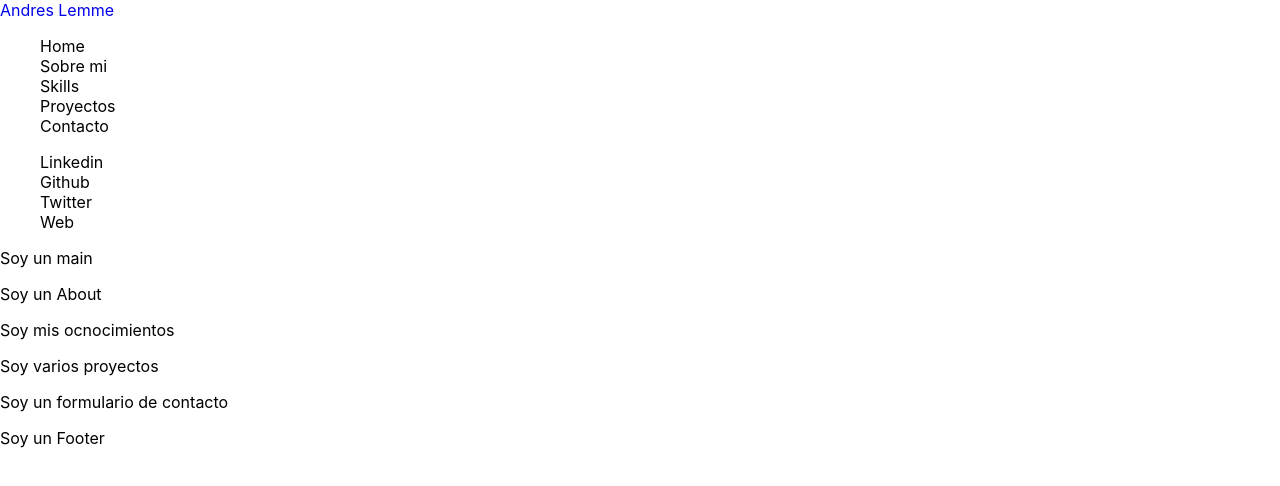
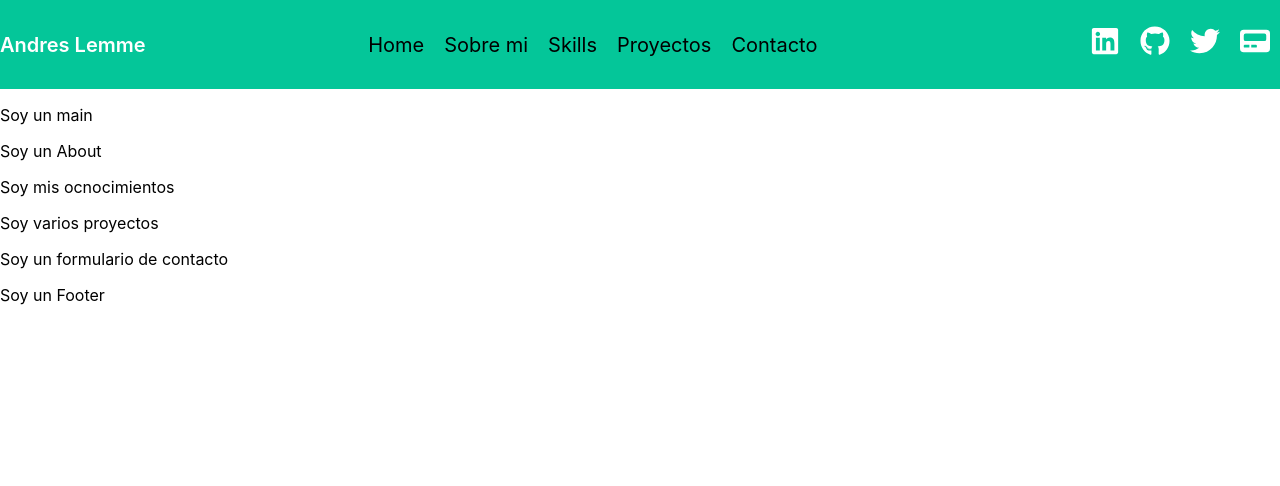
Before and after one commit to andresLemme/paginaPersonal, a React (Create React App) app: page / in a window 1280 px wide. Shown: the top 486 px of the page. Built offline with nearby package versions, Linux system fonts and the light colour scheme.

Commit message:
working header

```diff
--- a/package.json
+++ b/package.json
@@ -3,12 +3,14 @@
   "version": "0.1.0",
   "private": true,
   "dependencies": {
+    "@fortawesome/react-fontawesome": "^0.1.14",
     "@testing-library/jest-dom": "^5.14.1",
     "@testing-library/react": "^11.2.7",
     "@testing-library/user-event": "^12.8.3",
     "node": "^16.5.0",
     "react": "^17.0.2",
     "react-dom": "^17.0.2",
+    "react-icons": "^4.2.0",
     "react-scripts": "4.0.3",
     "sass": "^1.36.0",
     "web-vitals": "^1.1.2"
@@ -36,5 +38,6 @@
       "last 1 firefox version",
       "last 1 safari version"
     ]
-  }
+  },
+  "devDependencies": {}
 }
--- a/src/App.js
+++ b/src/App.js
@@ -10,8 +10,9 @@ import Footer from './Component/Footer';
 
 function App() {
   return (
+    <>
+   <Header/>
     <main>
-   <Header/>
    <Main/>
    <About/>
    <Skill/>
@@ -19,6 +20,7 @@ function App() {
    <Contact/>
    <Footer/>
   </main>
+  </>
   )
 }
 
--- a/src/App.scss
+++ b/src/App.scss
@@ -27,3 +27,8 @@ a{
 li{
   list-style: none;
 }
+main {
+  max-width: 1280px;
+  width: 100%;
+  margin: auto;
+}
--- a/src/Component/Header/Nav/index.js
+++ b/src/Component/Header/Nav/index.js
@@ -1,5 +1,6 @@
 import React from "react";
-import './navStyle.scss'
+import "./navStyle.scss";
+import { FaLinkedin,FaGithub, FaTwitter, FaPager } from "react-icons/fa";
 
 export default function Nav() {
   return (
@@ -15,11 +16,12 @@ export default function Nav() {
         <li>Contacto</li>
       </ul>
       <div className="socialBox">
+
         <ul className="ul-social-link">
-          <li>Linkedin</li>
-          <li>Github</li>
-          <li>Twitter</li>
-          <li>Web</li>
+          <li><a href="https://www.linkedin.com/in/andreslemme/" target="_blank" ><FaLinkedin/></a></li>
+          <li><a href="https://github.com/andresLemme" target="_blank"><FaGithub/></a></li>
+          <li><a href="https://twitter.com/aflemme" target="_blank"><FaTwitter/></a></li>
+          <li><a href="http://www.teinvito.com.ar/" target="_blank"><FaPager/></a></li>
         </ul>
       </div>
     </nav>
--- a/src/Component/Header/Nav/navStyle.scss
+++ b/src/Component/Header/Nav/navStyle.scss
@@ -0,0 +1,43 @@
+.navContainer {
+  width: 100%;
+  display: flex;
+  text-align: center;
+  margin: 0 auto;
+  max-width: 1280px;
+  justify-content: space-between;
+
+  .logo {
+    display: flex;
+    align-items: center;
+    a{
+      color: #fff;
+      font-weight: 600;
+      font-size: 20px;
+    }
+  }
+
+  .ul-link {
+    display: flex;
+    padding-left: 0px;
+    align-items: center;
+   li{
+    padding: 10px;
+    font-size: 20px;
+   }
+  }
+  .socialBox {
+    .ul-social-link {
+      display: flex;
+      li{
+        padding: 10px;
+        color: #fff;
+        font-size: 30px;
+        a{
+          color: #fff;
+        }
+       }
+
+
+    }
+  }
+}
--- /dev/null
+++ b/src/Component/Header/headerstiles.scss
@@ -0,0 +1,7 @@
+header {
+  background-color: #04c699;
+  display: flex;
+  position: sticky;
+
+
+}
--- a/src/Component/Header/index.js
+++ b/src/Component/Header/index.js
@@ -1,5 +1,6 @@
 import React from 'react'
 import Nav from './Nav'
+import './headerstiles.scss'
 
 export default function Header(){
   return(
```
Also changed, not shown: src/Data/datos.json (added, +11 -0 lines), 1 other file (tests, documents, lock files or other folders).
